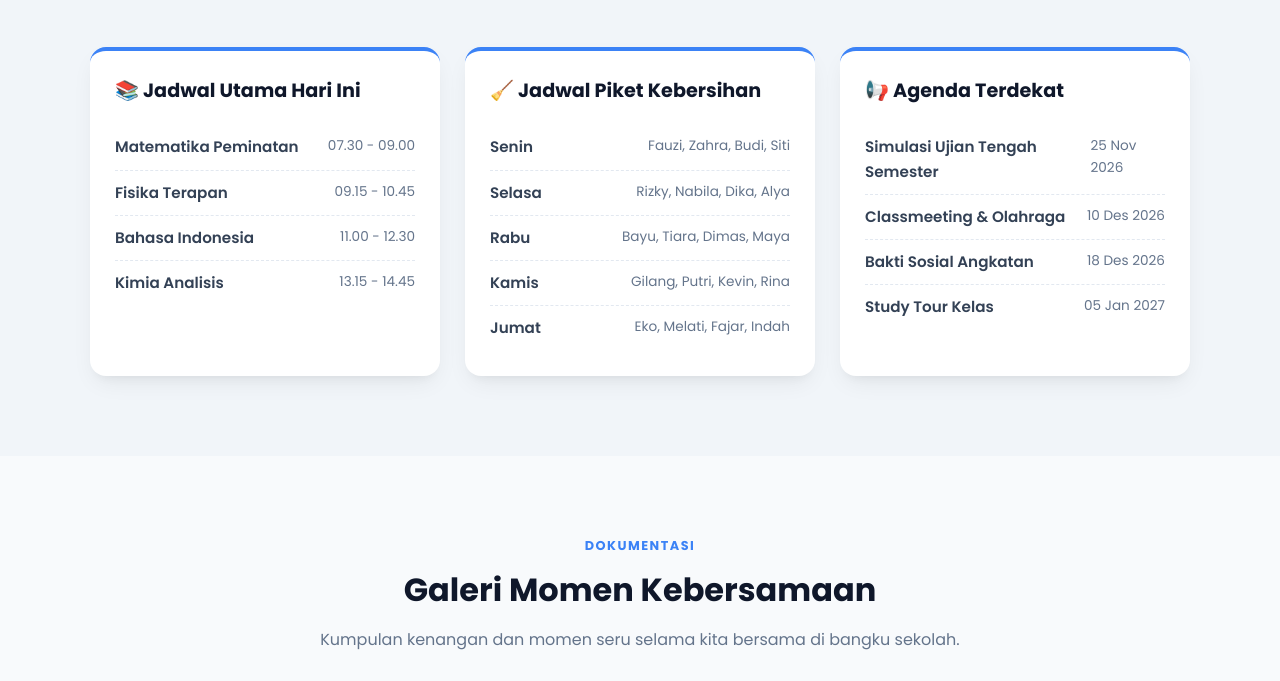
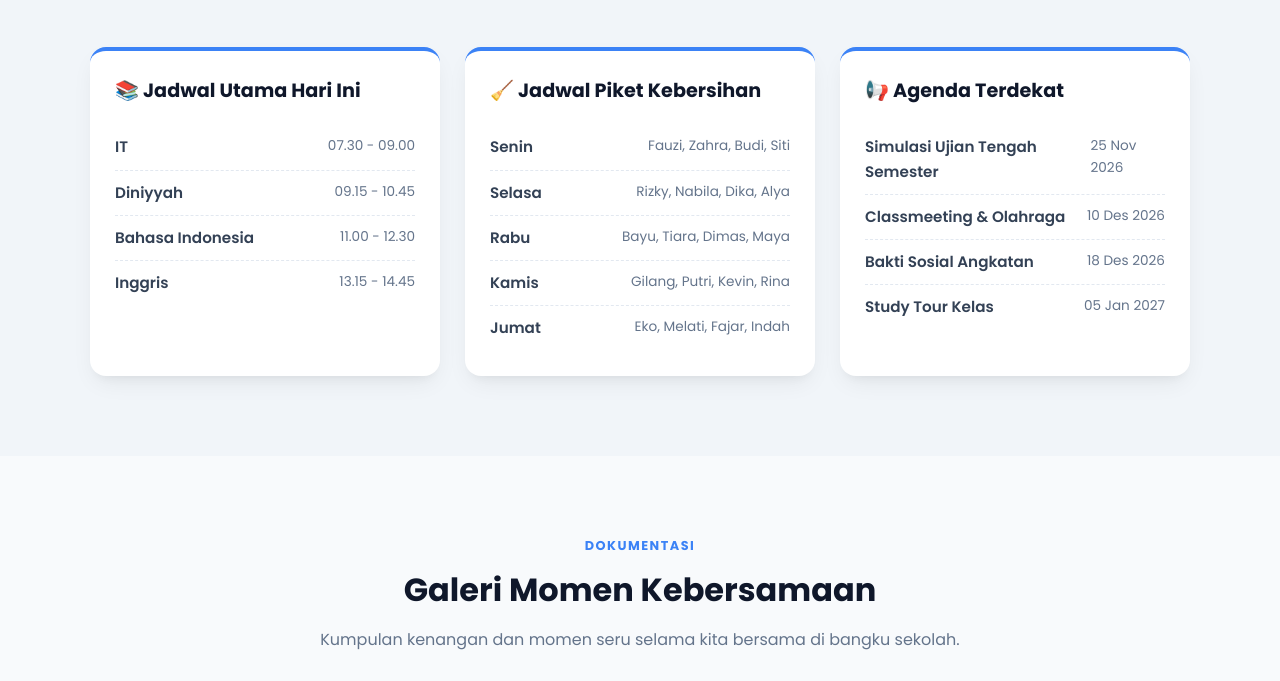
Before and after one commit to ammarayyasy/my-class, a plain HTML site: page index.html in a window 1280 px wide. Shown: the part 1881-2562 px from the top of the page. Drawn offline with Linux system fonts and the light colour scheme.

Commit message:
jadwal utama

```diff
--- a/index.html
+++ b/index.html
@@ -665,11 +665,11 @@
                     <h3>📚 Jadwal Utama Hari Ini</h3>
                     <ul class="schedule-list">
                         <li>
-                            <span class="schedule-day">Matematika Peminatan</span>
+                            <span class="schedule-day">IT</span>
                             <span class="schedule-time">07.30 - 09.00</span>
                         </li>
                         <li>
-                            <span class="schedule-day">Fisika Terapan</span>
+                            <span class="schedule-day">Diniyyah</span>
                             <span class="schedule-time">09.15 - 10.45</span>
                         </li>
                         <li>
@@ -677,7 +677,7 @@
                             <span class="schedule-time">11.00 - 12.30</span>
                         </li>
                         <li>
-                            <span class="schedule-day">Kimia Analisis</span>
+                            <span class="schedule-day">Inggris</span>
                             <span class="schedule-time">13.15 - 14.45</span>
                         </li>
                     </ul>
```
